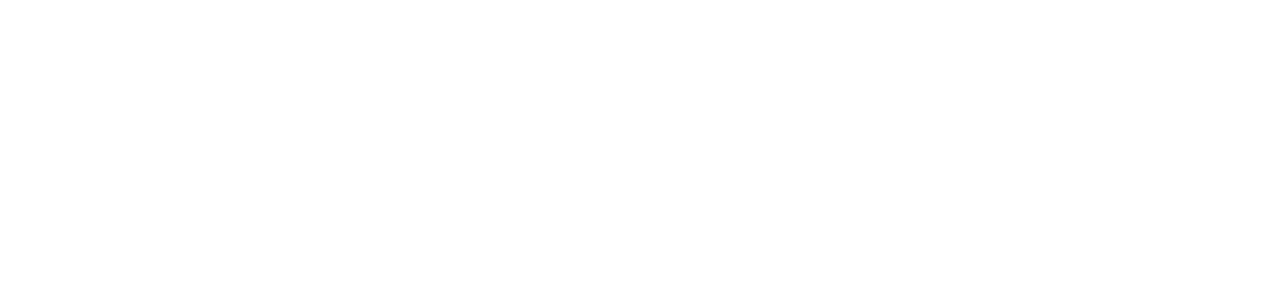
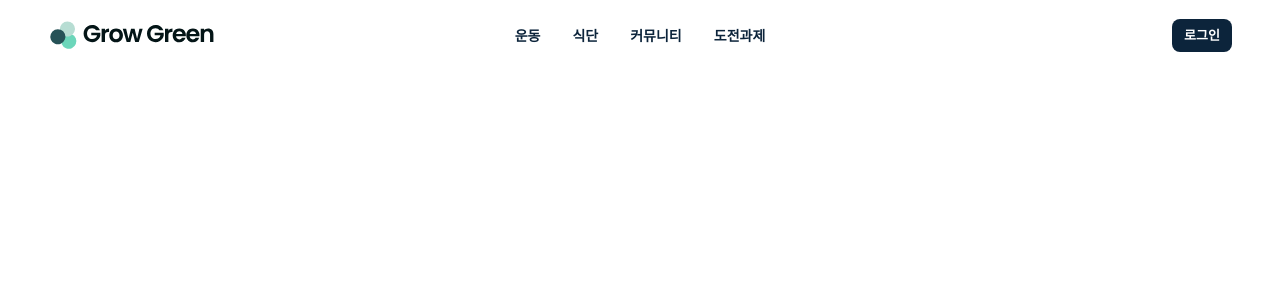
Before and after one commit to devgiants75/proejct-growgreen, a React (Create React App) app in the folder growgreen/: page / in a window 1280 px wide. Before the commit this address had no page. Shown: the top 300 px of the page. Built offline with nearby package versions, Linux system fonts and the light colour scheme.

Commit message:
kkh/Feat: header UI 구현

```diff
--- a/growgreen/src/App.tsx
+++ b/growgreen/src/App.tsx
@@ -37,8 +37,9 @@
 function App() {
   return (
     <Routes>
+      <Route path="/" element={<Home />} />
       {/* 404page */}
-      <Route path="/page404" element={<Page404 />} />
+      <Route path="*" element={<Page404 />} />
       {/* auth */}
       <Route path="/findID" element={<FindID />} />
       <Route path="/findPassword" element={<FindPassword />} />
--- /dev/null
+++ b/growgreen/src/components/Header/Header.Style.tsx
@@ -0,0 +1,47 @@
+import styled from 'styled-components';
+
+export const Header = styled.header`
+  width: 100%;
+`;
+
+export const Inner = styled.div`
+  display: flex;
+  align-items: center;
+  max-width: 1440px;
+  margin: 0 auto;
+  padding: 0 16px;
+  & > * {
+    width: 100%;
+  }
+
+  @media screen and (min-width: 768px) {
+    padding: 0 48px;
+  }
+`;
+
+export const Logo = styled.h1`
+  width: 20%;
+  flex: 0 0 20%;
+  display: flex;
+  justify-content: flex-start;
+`;
+
+export const ButtonWrapper = styled.div`
+  width: 20%;
+  flex: 0 0 20%;
+  display: flex;
+  justify-content: flex-end;
+
+  & a {
+    cursor: pointer;
+    height: 33px;
+    line-height: 33px;
+    background-color: #0c243b;
+    color: #fff;
+    border-radius: 8px;
+    border: 0;
+    padding: 0 12px;
+    font-weight: 600;
+    font-size: 13px;
+  }
+`;
--- /dev/null
+++ b/growgreen/src/components/Header/Header.tsx
@@ -0,0 +1,25 @@
+import React from 'react';
+import { Link } from 'react-router-dom';
+import * as S from './Header.Style';
+import Nav from '../Nav/Nav';
+import logo from '../../assets/logo.svg';
+
+function Header() {
+  return (
+    <S.Header>
+      <S.Inner>
+        <S.Logo>
+          <Link to="/">
+            <img src={logo} alt="홈페이지로 이동" />
+          </Link>
+        </S.Logo>
+        <Nav />
+        <S.ButtonWrapper>
+          <Link to="/login">로그인</Link>
+        </S.ButtonWrapper>
+      </S.Inner>
+    </S.Header>
+  );
+}
+
+export default Header;
--- /dev/null
+++ b/growgreen/src/components/Nav/Nav.Style.tsx
@@ -0,0 +1,25 @@
+import styled from 'styled-components';
+
+export const Nav = styled.nav`
+  display: flex;
+  height: 70px;
+  align-items: center;
+  margin: 0 auto;
+  justify-content: center;
+  gap: 10px;
+
+  & a {
+    cursor: pointer;
+    border-radius: 4px;
+    padding: 0 11px;
+    font-size: 14px;
+    color: rgb(12, 36, 59);
+    text-decoration: none;
+    font-weight: 600;
+    height: 33px;
+    line-height: 33px;
+    &:hover {
+      background-color: #f4f6fa;
+    }
+  }
+`;
--- /dev/null
+++ b/growgreen/src/components/Nav/Nav.tsx
@@ -0,0 +1,16 @@
+import React from 'react';
+import { Link } from 'react-router-dom';
+import * as S from './Nav.Style';
+
+function Nav() {
+  return (
+    <S.Nav>
+      <Link to="/exercise">운동</Link>
+      <Link to="/">식단</Link>
+      <Link to="/">커뮤니티</Link>
+      <Link to="/">도전과제</Link>
+    </S.Nav>
+  );
+}
+
+export default Nav;
--- a/growgreen/src/pages/home/index.tsx
+++ b/growgreen/src/pages/home/index.tsx
@@ -1,10 +1,7 @@
 import React from 'react';
+import Header from '../../components/Header/Header';
 
 // 홈 화면 페이지
 export default function Index() {
-  return (
-    <div>
-      <h2>Home</h2>
-    </div>
-  );
+  return <Header />;
 }
```
